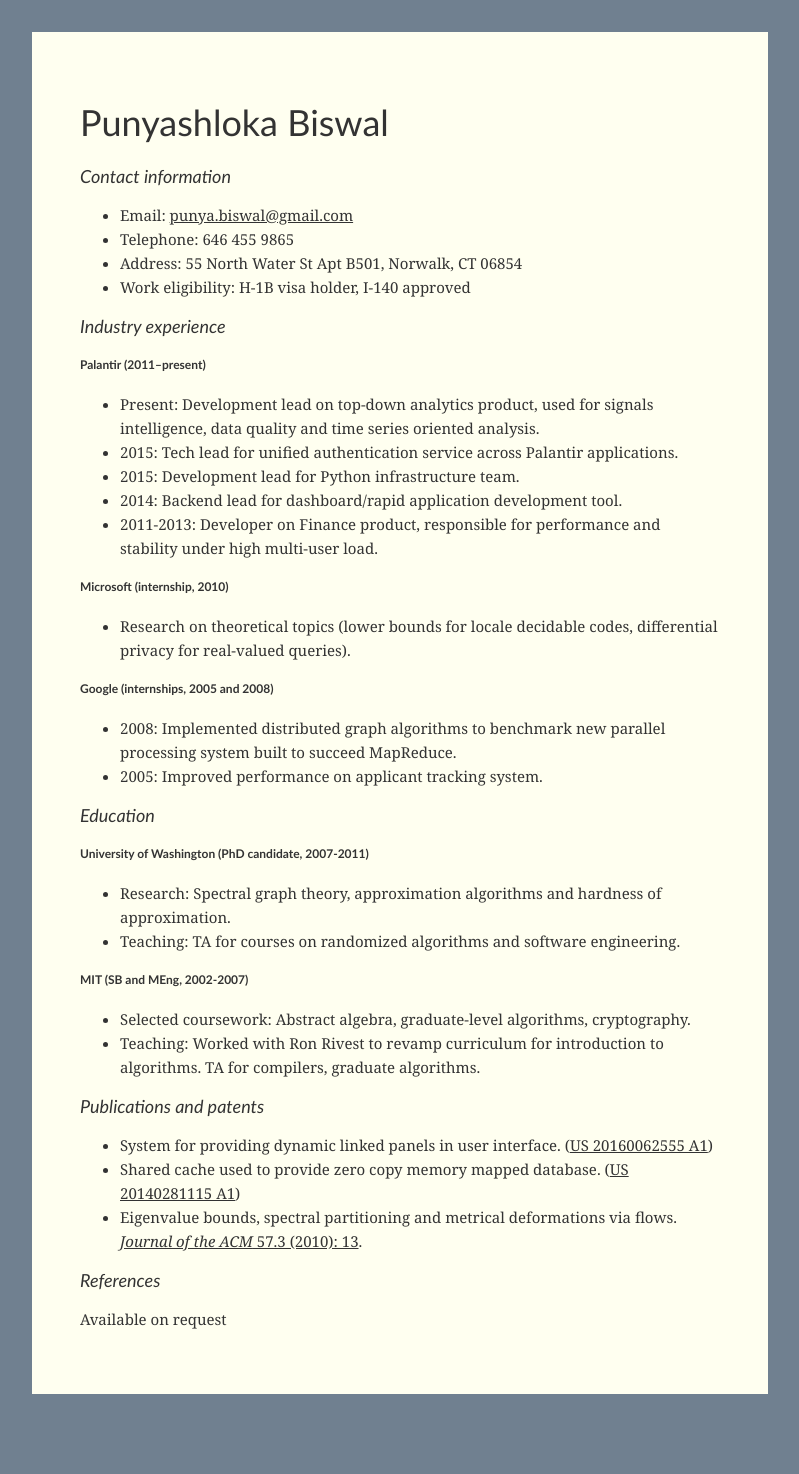
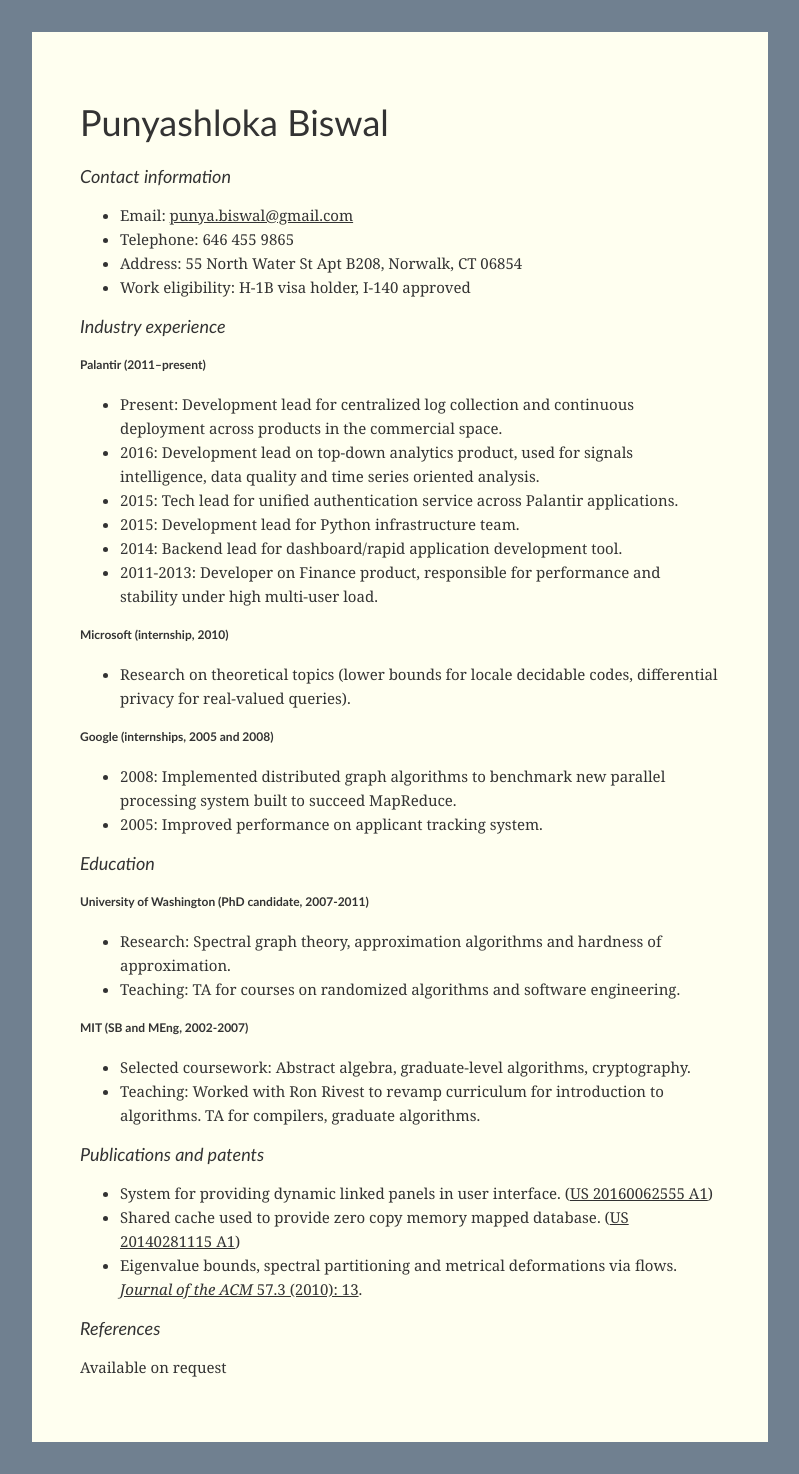
Before and after one commit to punya/punya.github.io, a Jekyll site: the page built from resume.md, in a window 1280 px wide. Shown: the whole page, without its empty margins (240-1039 px from the left). Built offline with Jekyll 4.4.1, drawn with Linux system fonts in a browser that asks for light colours; before the commit the page ends 1426 px from its top, so only the background shows below that.

Commit message:
Add logging/CD team, fix address

```diff
--- a/resume.md
+++ b/resume.md
@@ -7,13 +7,14 @@
 ## Contact information
 - Email: [`punya.biswal@gmail.com`](mailto:punya.biswal@gmail.com)
 - Telephone: 646 455 9865
-- Address: 55 North Water St Apt B501, Norwalk, CT 06854
+- Address: 55 North Water St Apt B208, Norwalk, CT 06854
 - Work eligibility: H-1B visa holder, I-140 approved
 
 ## Industry experience
 
 ### Palantir (2011–present)
-- Present: Development lead on top-down analytics product, used for signals intelligence, data quality and time series oriented analysis.
+- Present: Development lead for centralized log collection and continuous deployment across products in the commercial space.
+- 2016: Development lead on top-down analytics product, used for signals intelligence, data quality and time series oriented analysis.
 - 2015: Tech lead for unified authentication service across Palantir applications.
 - 2015: Development lead for Python infrastructure team.
 - 2014: Backend lead for dashboard/rapid application development tool.
```
